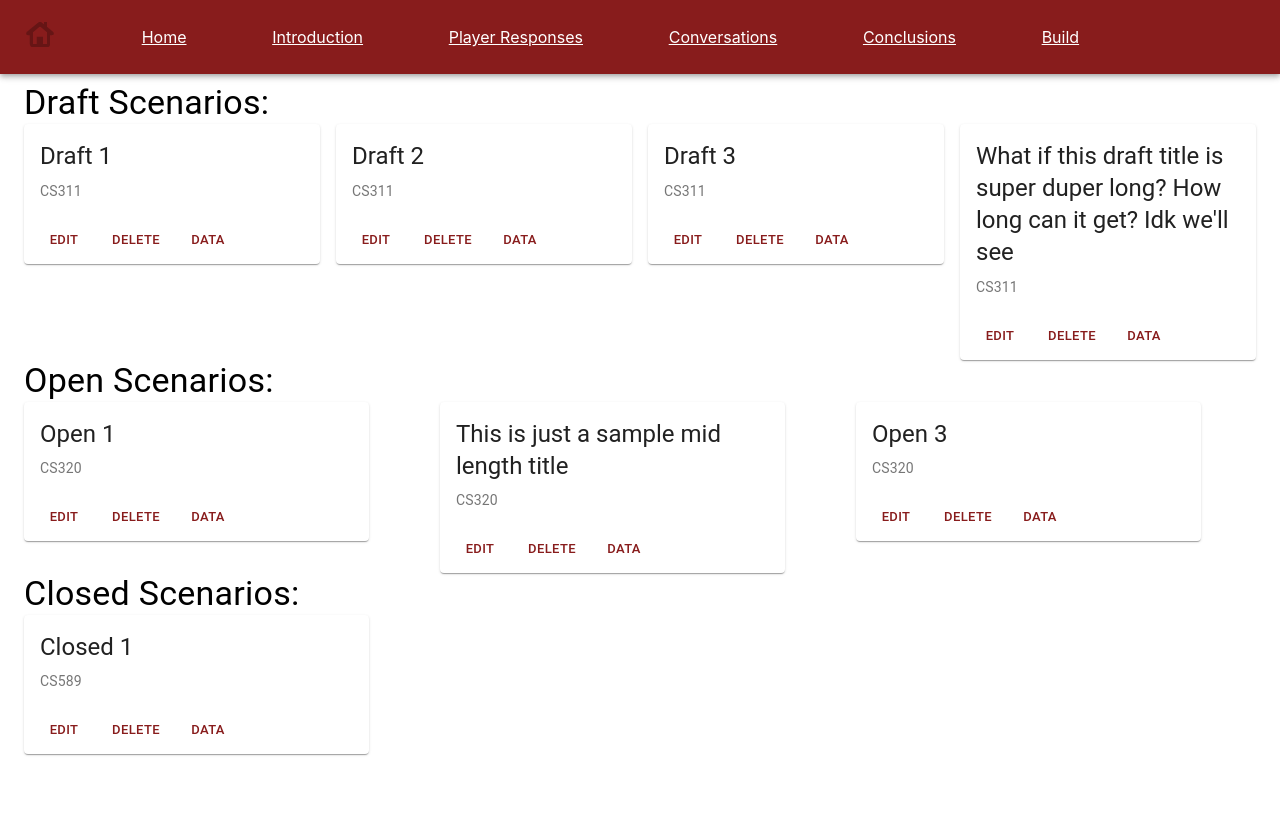
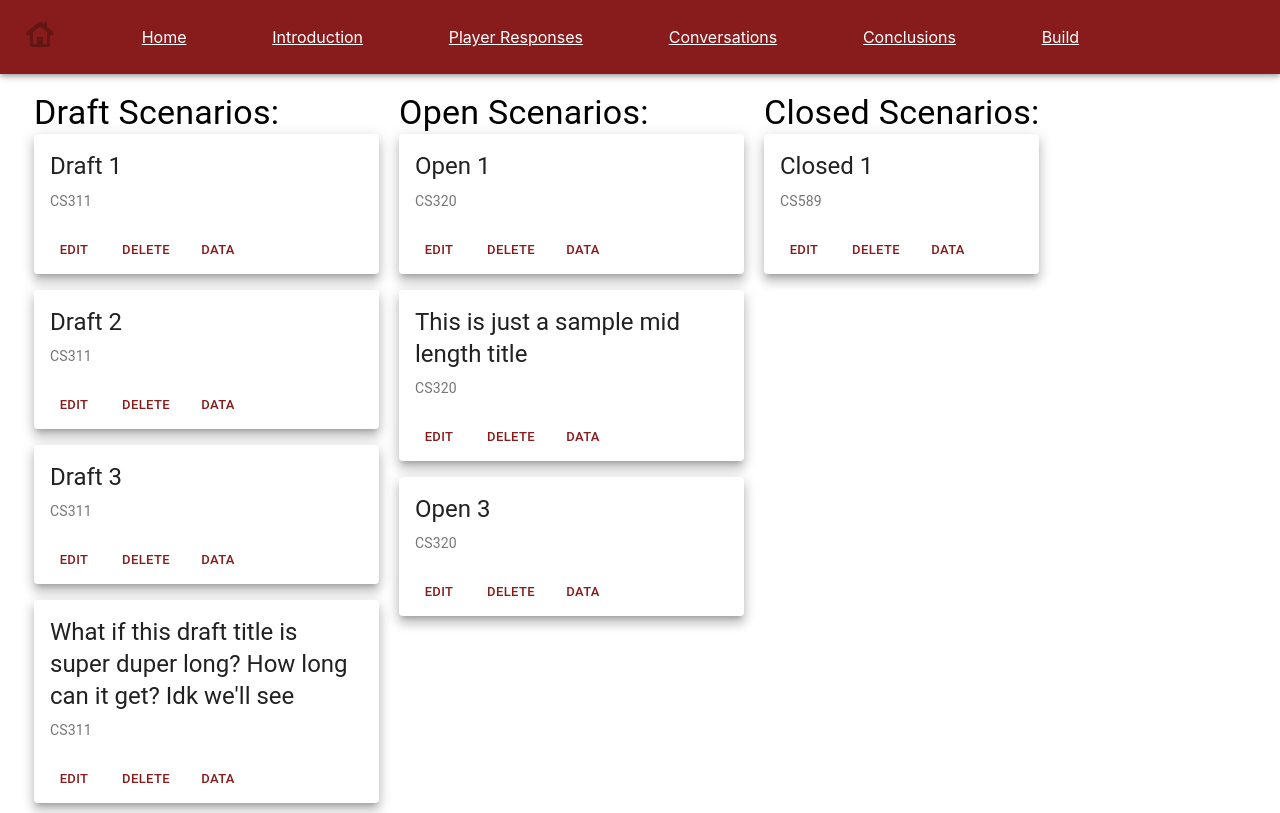
Before and after one commit to david-fisher/320-F20-Track-IV, a React (Create React App) app in the folder scenario_editor/: page /dashboard in a window 1280 px wide. Built offline with nearby package versions, Linux system fonts and the light colour scheme.

Commit message:
Updated styling of Dashboard and ScenarioCards
-Updated some styling for the dashboard and the scenario card components

```diff
--- a/scenario_editor/src/App.js
+++ b/scenario_editor/src/App.js
@@ -55,7 +55,7 @@ export default function App() {
       {/* This Route will be how we are able to edit individual scenarios in the future
       Have not gotten to implementing the functionality fully yet, but, in essence,
       when the user clicks on a scenario to "Edit", the user will be routed to "/editor/:id", where :id will
-      be the ID of the scenario that was clicked. The use of "props" here will allow for the ID to be accessed.
+      be the ID of the scenario that was clicked.
       */}
       <Route path="/editor/:id" render={(props) => (
         <Editor {...props} />
--- a/scenario_editor/src/Components/ScenarioCard.js
+++ b/scenario_editor/src/Components/ScenarioCard.js
@@ -12,7 +12,7 @@ import Typography from '@material-ui/core/Typography';
 
 const useStyles = makeStyles((theme) => ({
   root: {
-    maxWidth: 345
+    maxWidth: 345,
   }
 }));
 
@@ -27,7 +27,7 @@ export default function ScenarioCard(props) {
       item
       xs
     >
-      <Card className={classes.root}>
+      <Card raised='true' className={classes.root}>
         <CardActionArea component={Link} to={{
           pathname: "/editor/" + data.id,
           scenarioData: data
--- a/scenario_editor/src/Pages/Dashboard.js
+++ b/scenario_editor/src/Pages/Dashboard.js
@@ -24,13 +24,18 @@ const useStyles = makeStyles((theme) => ({
     container: {
         marginTop: theme.spacing(1),
         display: 'flex',
-        flexDirection: 'column',
+        flexDirection: 'row',
 
     },
     grid: {
         justify: 'flex-start',
         flexGrow: 0,
-        flexWrap: 'nowrap'
+        flexWrap: 'nowrap',
+        flexDirection: 'column'
+    },
+    div: {
+        // display:'inline-block'
+        margin: 10
     }
 
 }));
@@ -85,6 +90,7 @@ function ScenarioGrid() {
             component="main"
             maxWidth="lg"
         >
+            <div className={classes.div}>
                 <Typography variant="h4">
                     Draft Scenarios:
             </Typography>
@@ -102,6 +108,8 @@ function ScenarioGrid() {
                 */}
                     {draftScenarios}
                 </Grid>
+            </div>
+            <div className={classes.div}>
                 <Typography variant="h4">
                     Open Scenarios:
             </Typography>
@@ -114,6 +122,8 @@ function ScenarioGrid() {
                     {/* Same as draftScenarios above */}
                     {openScenarios}
                 </Grid>
+            </div>
+            <div className={classes.div}>
                 <Typography variant="h4">
                     Closed Scenarios:
             </Typography>
@@ -126,6 +136,7 @@ function ScenarioGrid() {
                     {/* Same as draftScenarios above */}
                     {closedScenarios}
                 </Grid>
+            </div>
         </Container>
     );
 }
```
Lines whose indentation alone changed are shown as unchanged.
